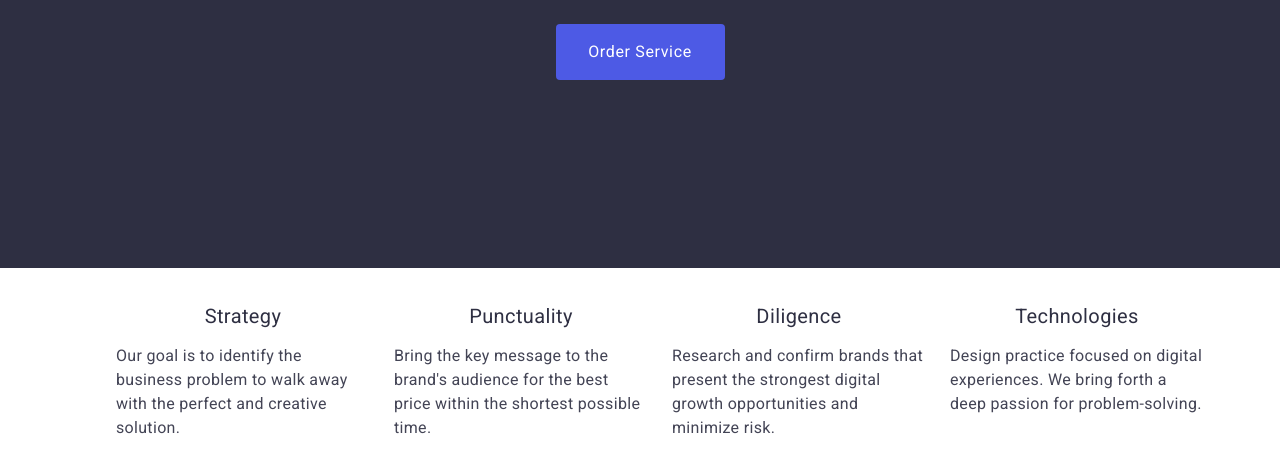
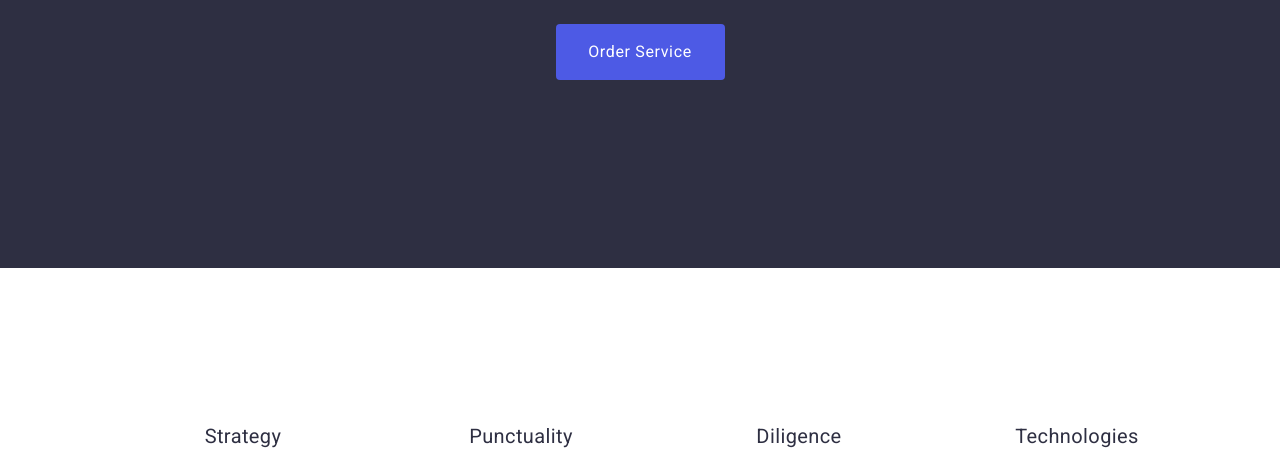
Before and after one commit to tyszkob/goit-markup-hw-03, a plain HTML site: page index.html in a window 1280 px wide. Shown: the part 485-946 px from the top of the page. Drawn offline with nearby package versions, Linux system fonts and the light colour scheme.

Commit message:
o-okp
okk

```diff
--- a/css/styles.css
+++ b/css/styles.css
@@ -236,7 +236,7 @@ ul {
     }
 
 .second {
-
+    padding: 120px 0;
     display: flex;
 }
 
```
Also changed, not shown: index.html (+1 -4 lines).
